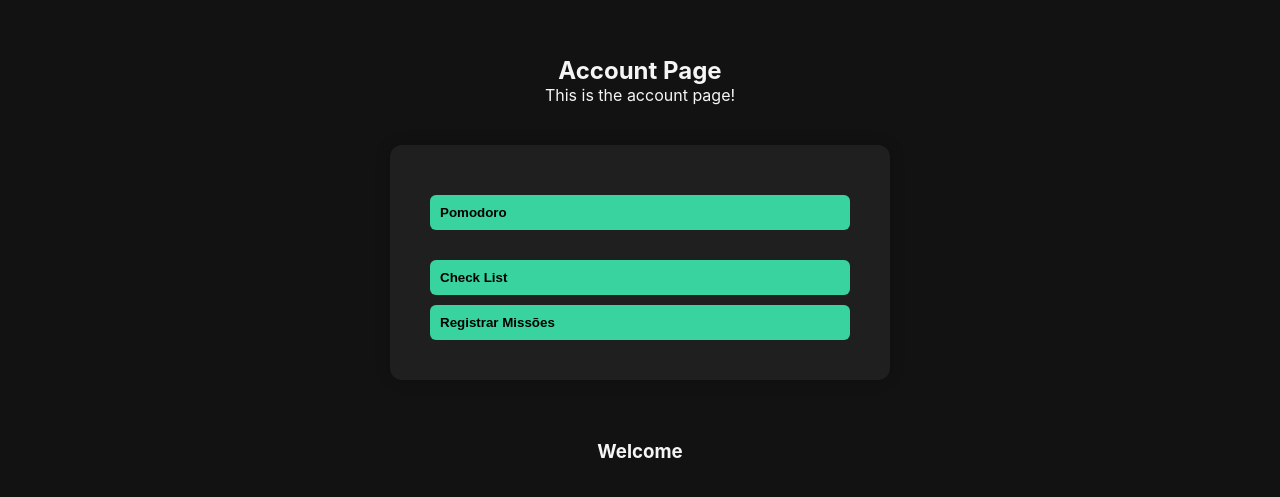
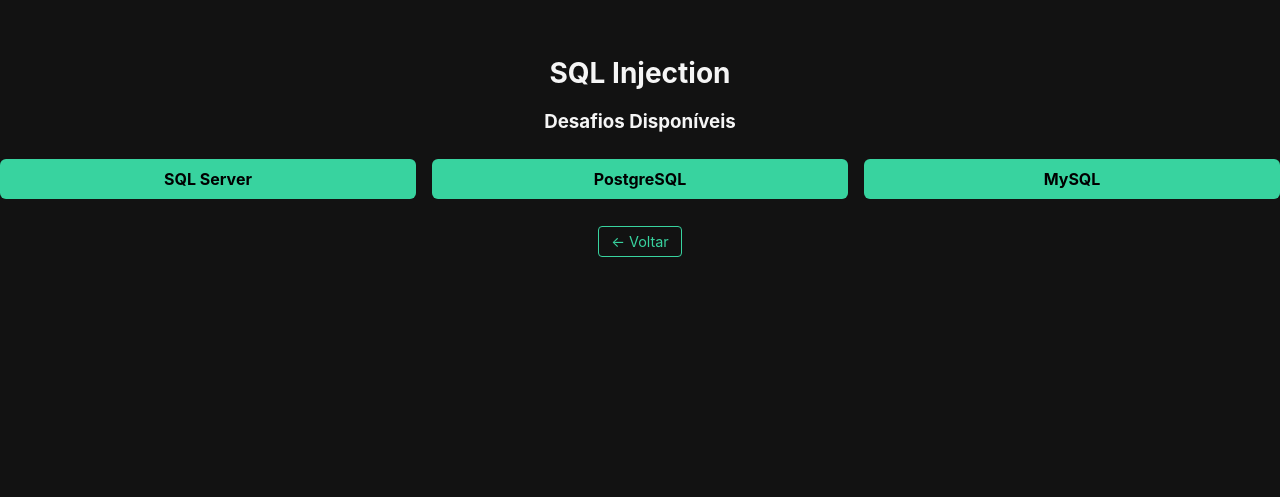
Before and after one commit to byancabsc/HackPyDB, a Flask app: template app/templates/vulns_panel/sqli_page.html in a window 1280 px wide. Shown: the part 88-585 px from the top of the page. Run offline with Flask 3, Linux system fonts and the light colour scheme; the template is opened without the code that fills it, so the values that code supplies are empty.

Commit message:
Criando painel de sqli

```diff
--- a/app/routes/vulnpanel.py
+++ b/app/routes/vulnpanel.py
@@ -6,4 +6,4 @@
 @vuln_bp.route('/sqli',methods=['GET', 'POST'])
 def sqli_page():
 
-    return render_template('vulns_panel/sqli.html')
+    return render_template('vulns_panel/sqli_page.html')
--- a/app/static/style.css
+++ b/app/static/style.css
@@ -86,6 +86,20 @@
   flex-direction: column;
   gap: 15px; /* espaçamento entre os botões */
   margin-top: 10px;
+}
+.btn-secondary {
+  padding: 6px 12px;
+  font-size: 0.9rem;
+  background-color: transparent;
+  color: var(--accent);
+  border: 1px solid var(--accent);
+  border-radius: 4px;
+  transition: background-color 0.3s;
+}
+
+.btn-secondary:hover {
+  background-color: var(--accent-hover);
+  color: white;
 }
 
 .toggle-theme {
--- a/app/templates/template.html
+++ b/app/templates/template.html
@@ -18,12 +18,12 @@
 <body>
         <header class="header" id="header">
              <nav class="nav container-nav">
-            <a href="account" class="nav__logo">PyHackDB</a>
+            <a href="{{url_for('auth.account')}}" class="nav__logo">PyHackDB</a>
 
             <div class="nav__menu" id="nav-menu">
                <ul class="nav__list">
                   <li class="nav__item">
-                     <a href="account" class="nav__link">
+                     <a href="{{url_for('auth.account')}}" class="nav__link">
                         <i class="ri-arrow-right-up-line"></i>
                         <span>Home</span>
                      </a>
@@ -43,7 +43,7 @@
                      </a>
 
                      <ul class="dropdown__menu">
-                        <li><a href="account" class="dropdown__item">SQL Injection</a></li>
+                        <li><a href="{{url_for('vuln.sqli_page')}}" class="dropdown__item">SQL Injection</a></li>
                      </ul>
                         </li>
 
--- a/app/templates/vulns_panel/sqli_page.html
+++ b/app/templates/vulns_panel/sqli_page.html
@@ -1,22 +1,19 @@
 {% extends "template.html" %}
 {% block body %}
 
-<h2>Account Page</h2>
-<p>This is the account page!</p>
+<h1>SQL Injection</h1>
 
-<div class="container">
-<a href="{{ url_for('goals.add_goal') }}">
-    <button type="submit" class="submit-btn">Pomodoro</button>
-</a>
-<br>
-<a href="{{ url_for('todo.adicionar_tarefa') }}">
-    <button type="submit" class="submit-btn">Check List</button>
-</a>
-<a href="{{ url_for('mission.add_mission') }}">
-    <button type="submit" class="submit-btn">Registrar Missões</button>
-</a>
+<section class="actions" style="margin-bottom: 2rem;">
+    <h3>Desafios Disponíveis</h3>
+    <div style="display: flex; flex-wrap: wrap; gap: 1rem; margin-top: 1rem;">
+        <a href="{{ url_for('goals.add_goal') }}" class="submit-btn" style="flex: 1; min-width: 200px;">SQL Server</a>
+        <a href="{{ url_for('todo.adicionar_tarefa') }}" class="submit-btn" style="flex: 1; min-width: 200px;">PostgreSQL</a>
+        <a href="{{ url_for('mission.add_mission') }}" class="submit-btn" style="flex: 1; min-width: 200px;">MySQL</a>
+    </div>
+</section>
+
+<div style="margin-top: rem;">
+    <a href="{{ url_for('auth.account') }}" class="btn-secondary" style="min-width: 20px;">← Voltar</a>
 </div>
-<br>
-<h3>Welcome {{username}}</h3>
 
 {% endblock %}
```
Also changed, not shown: app/routes/auth.py (deleted, +0 -68 lines).
